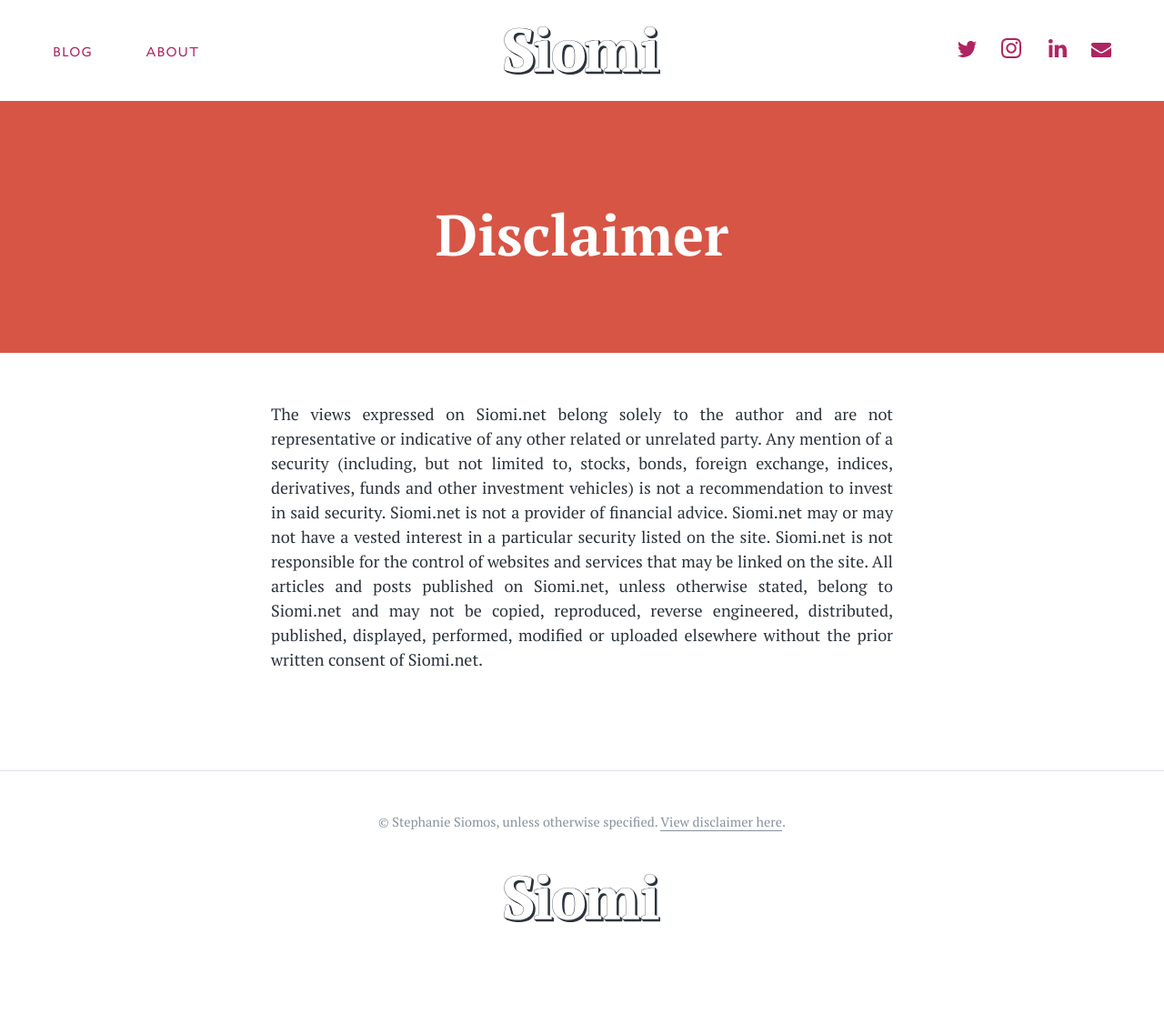
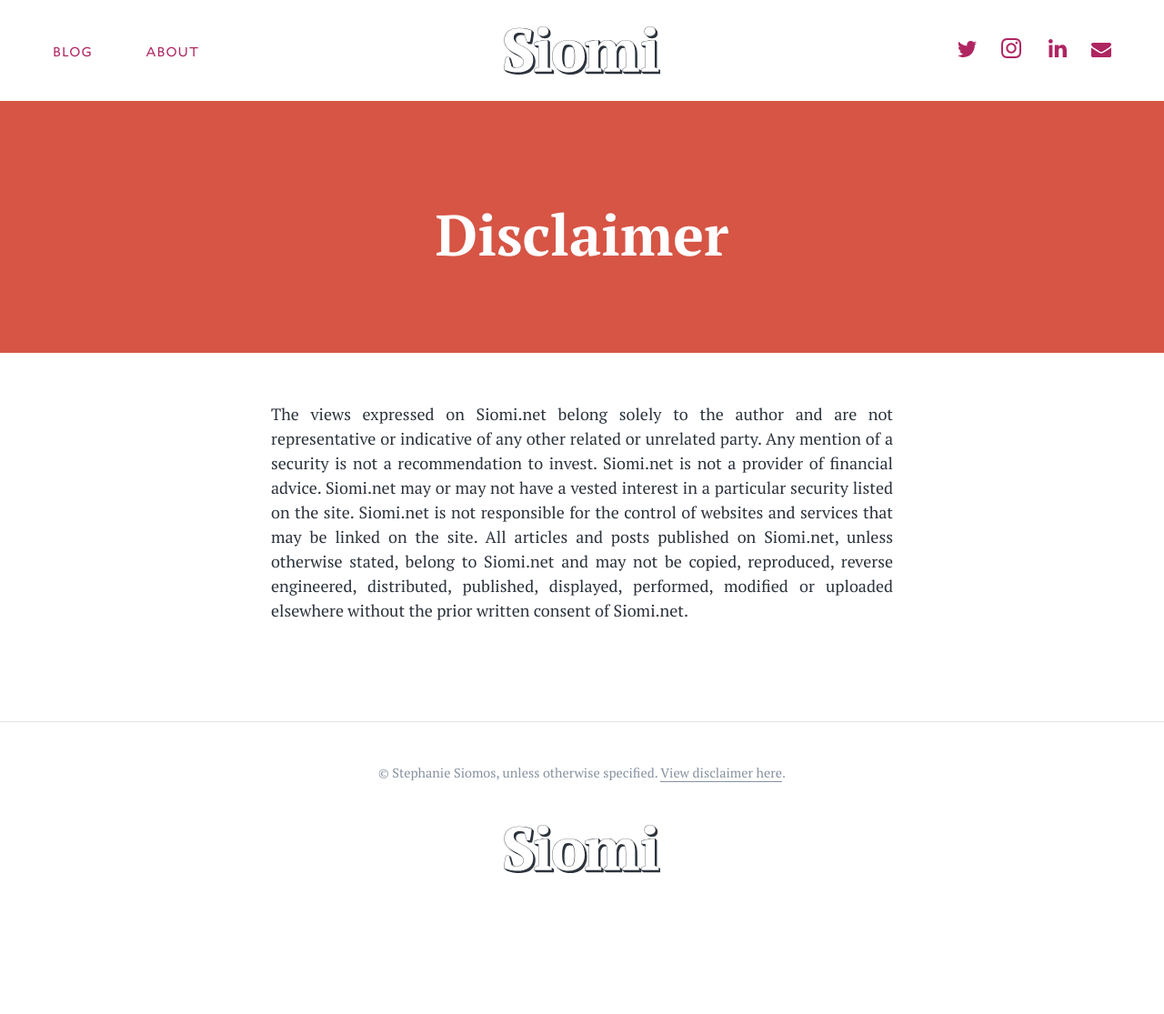
Before and after one commit to cjmlgrto/siomi.net, a Jekyll site: the page built from disclaimer.markdown, in a window 1280 px wide. Shown: the whole page at 91% size. Built offline with Jekyll 4.4.1, drawn with Linux system fonts in a browser that asks for light colours; after the commit the page ends 1061 px from its top, so only the background shows below that.

Commit message:
Updated Disclaimer

```diff
--- a/disclaimer.markdown
+++ b/disclaimer.markdown
@@ -4,4 +4,4 @@ permalink: "/disclaimer/"
 layout: default
 ---
 
-The views expressed on Siomi.net belong solely to the author and are not representative or indicative of any other related or unrelated party. Any mention of a security (including, but not limited to, stocks, bonds, foreign exchange, indices, derivatives, funds and other investment vehicles) is not a recommendation to invest in said security. Siomi.net is not a provider of financial advice. Siomi.net may or may not have a vested interest in a particular security listed on the site. Siomi.net is not responsible for the control of websites and services that may be linked on the site. All articles and posts published on Siomi.net, unless otherwise stated, belong to Siomi.net and may not be copied, reproduced, reverse engineered, distributed, published, displayed, performed, modified or uploaded elsewhere without the prior written consent of Siomi.net.
+The views expressed on Siomi.net belong solely to the author and are not representative or indicative of any other related or unrelated party. Any mention of a security is not a recommendation to invest. Siomi.net is not a provider of financial advice. Siomi.net may or may not have a vested interest in a particular security listed on the site. Siomi.net is not responsible for the control of websites and services that may be linked on the site. All articles and posts published on Siomi.net, unless otherwise stated, belong to Siomi.net and may not be copied, reproduced, reverse engineered, distributed, published, displayed, performed, modified or uploaded elsewhere without the prior written consent of Siomi.net.
```
